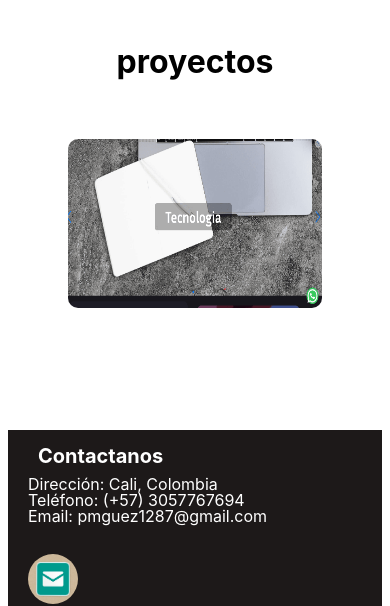
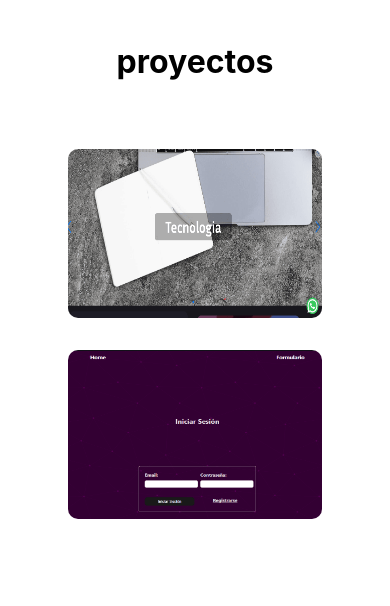
Before and after one commit to jzpoe/portafolio-developer, a React (Vite) app: page / in a window 390 px wide. Shown: the part 1720-2326 px from the top of the page. Built offline with nearby package versions, Linux system fonts and the light colour scheme.

Commit message:
se instalan nuevo proyecto

```diff
--- a/src/components/proyects/Proyect.jsx
+++ b/src/components/proyects/Proyect.jsx
@@ -24,6 +24,11 @@ export const Proyect = () => {
     <a href="https://all-tech-board.vercel.app/" target="_blank">
     <img src="/assets/proyectos/reparaciones.png" alt="" />
     </a>
+
+    <a href="https://inventory-two-xi.vercel.app" target="_blank">
+    <img src="/assets/proyectos/inventario.png" alt="" />
+    </a>
+
     </div>
     </>
   )
--- a/src/components/proyects/proyect.css
+++ b/src/components/proyects/proyect.css
@@ -8,22 +8,33 @@
  justify-content: center;
  width: 100%;
  margin-top: 40px;
+
 }
 .contenedor-proyectos img{
     border-radius: 10px;
     width: 70vh;
     height: 40vh;
-
+margin: 10px;
 }
 
 @media screen and (max-width: 767px) {
 
     .contenedor-proyectos img{
+
         border-radius: 10px;
         width: 30vh;
         height: 20vh;
         margin-bottom: 20px;
 
     }
+    .contenedor-proyectos{
+
+        display: flex;
+        justify-content: center;
+        align-items: center;
+        flex-direction: column;
+    }
+
+
 
 }
```
Also changed, not shown: public/assets/proyectos/inventario.png (added).
